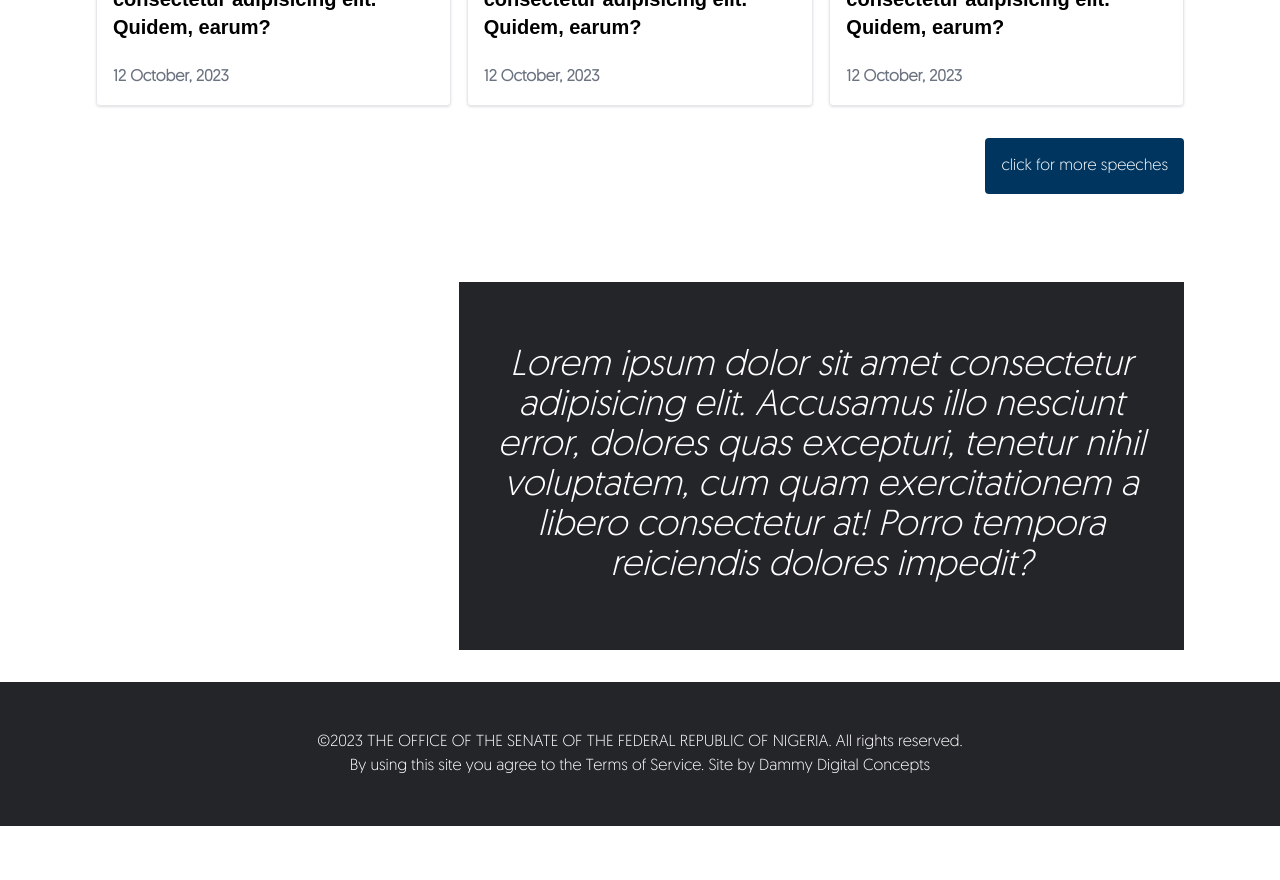
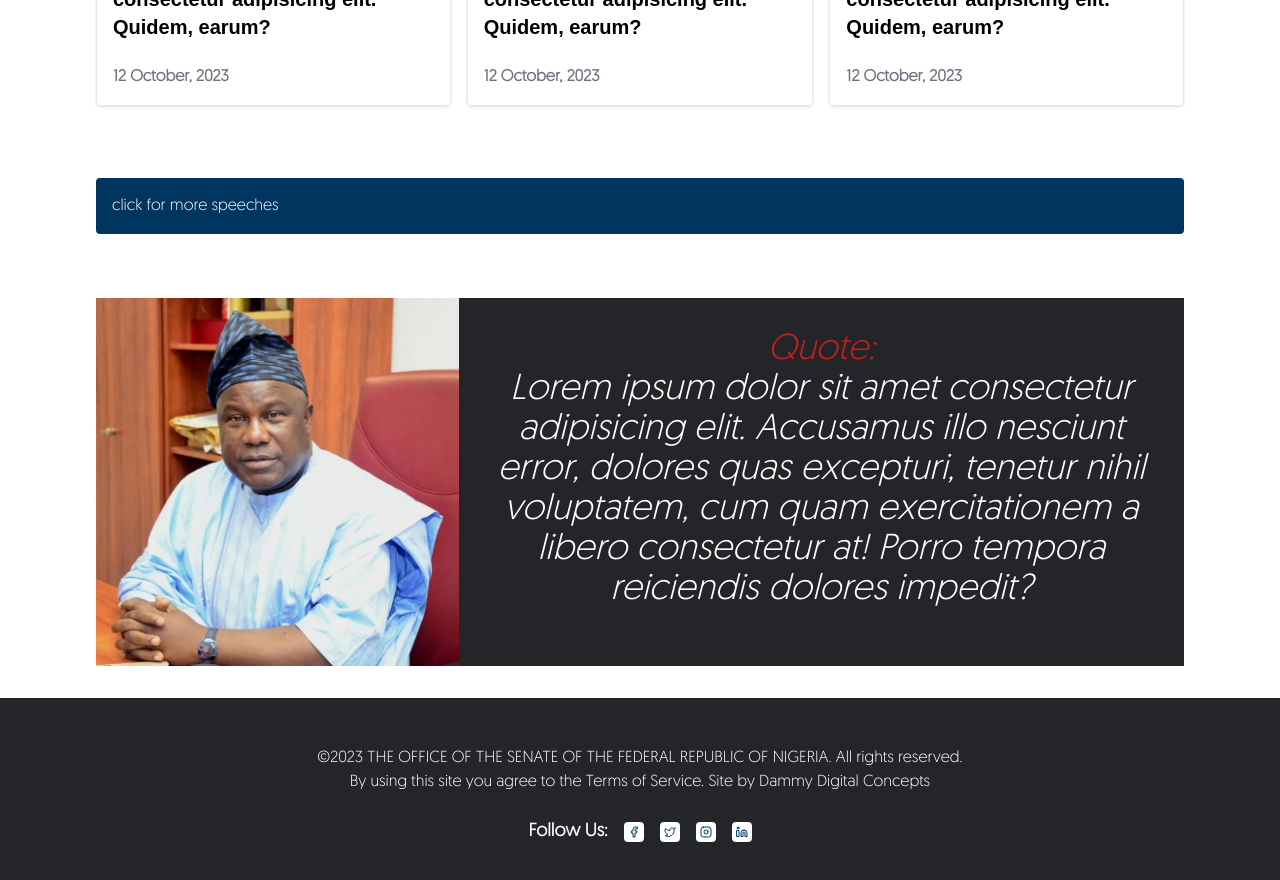
Before and after one commit to doiayokanmi/baf, a Next.js app: page / in a window 1280 px wide. Shown: the part 1160-2040 px from the top of the page. Before the commit the page ends 1986 px from the top, so only its background shows below. Built offline with nearby package versions, Linux system fonts and the light colour scheme.

Commit message:
footer edited

```diff
--- a/app/component/Footer.tsx
+++ b/app/component/Footer.tsx
@@ -1,5 +1,6 @@
 import React from "react";
-import Image from "next/image";
+import Link from "next/link";
+import { Facebook, Instagram, Linkedin, Twitter } from "lucide-react";
 
 const Footer = () => {
   return (
@@ -16,7 +17,21 @@ const Footer = () => {
           </p>
         </div>
 
-        <div className="text-white font-bold text-sm lg:text-lg w-full text-center uppercase bg-primary"></div>
+        <div className="text-white flex items-center justify-center space-x-4 py-2 font-bold text-sm lg:text-lg w-full text-center capitalize">
+          <p>follow us:</p>{" "}
+          <Link className="bg-white rounded p-1 text-primary" href="/">
+            <Facebook size={12} />
+          </Link>
+          <Link className="bg-white rounded p-1 text-primary" href="/">
+            <Twitter size={12} />
+          </Link>
+          <Link className="bg-white rounded p-1 text-primary" href="/">
+            <Instagram size={12} />
+          </Link>
+          <Link className="bg-white rounded p-1 text-primary" href="/">
+            <Linkedin size={12} />
+          </Link>
+        </div>
       </div>
     </>
   );
--- a/app/component/HomeSpeeches.tsx
+++ b/app/component/HomeSpeeches.tsx
@@ -1,7 +1,6 @@
 import { useInView, motion } from "framer-motion";
 import React, { useRef } from "react";
 import SpeechesCard from "./SpeechesCard";
-import Link from "next/link";
 
 const HomeSpeeches = () => {
   const container = useRef(null);
@@ -23,9 +22,7 @@ const HomeSpeeches = () => {
         <SpeechesCard />
         <SpeechesCard />
       </div>
-      <motion.div initial={{scale:1}} whileTap={{scale:0.95}} whileHover={{scale:1.02}} className="my-6 flex justify-end">
-        <Link href="/speeches" className="bg-primary rounded w-full lg:w-auto text-white p-4">click for more speeches</Link>
-      </motion.div>
+
     </motion.section>
   );
 };
--- a/app/component/Quotes.tsx
+++ b/app/component/Quotes.tsx
@@ -1,17 +1,36 @@
-import React from 'react'
+import React from "react";
+import { motion } from "framer-motion";
+import Image from "next/image";
 
 const Quotes = () => {
   return (
-    <section className='lg:px-24 lg:py-8 p-4 flex flex-col lg:flex-row justify-between'>
+    <>
+      <motion.div
+        initial={{ scale: 1 }}
+        whileHover={{ scale: 1.02 }}
+        className="flex justify-end lg:px-24 lg:py-8 p-4"
+      >
+        <div className="bg-primary rounded w-full text-white p-4">
+          click for more speeches
+        </div>
+      </motion.div>
+      <section className="lg:px-24 lg:py-8 p-4 flex flex-col lg:flex-row justify-between">
         <div className="basis-1/3">
-
+        <Image src={`/image/omoluabi.png`} alt="" width={400} height={400}/>
         </div>
 
-        <div className="basis-2/3 p-8 py-16 bg-secondary text-center italic text-white text-lg lg:text-4xl">
-            Lorem ipsum dolor sit amet consectetur adipisicing elit. Accusamus illo nesciunt error, dolores quas excepturi, tenetur nihil voluptatem, cum quam exercitationem a libero consectetur at! Porro tempora reiciendis dolores impedit?
+        <div className="basis-2/3 relative p-8 py-8 bg-secondary text-center italic text-white text-lg lg:text-4xl">
+          <span className="text-red-700">Quote:</span>
+          <p>
+            Lorem ipsum dolor sit amet consectetur adipisicing elit. Accusamus
+            illo nesciunt error, dolores quas excepturi, tenetur nihil
+            voluptatem, cum quam exercitationem a libero consectetur at! Porro
+            tempora reiciendis dolores impedit?
+          </p>
         </div>
-    </section>
-  )
-}
+      </section>
+    </>
+  );
+};
 
-export default Quotes
+export default Quotes;
```
Also changed, not shown: public/image/omoluabi.png (added).
